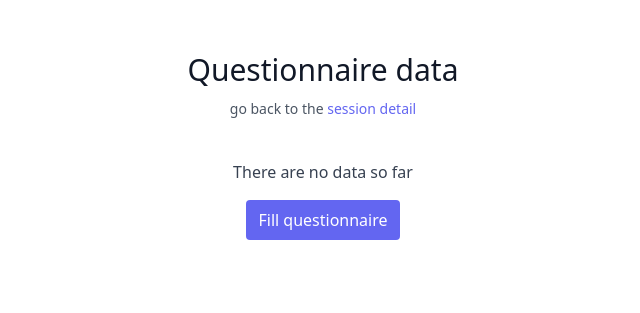
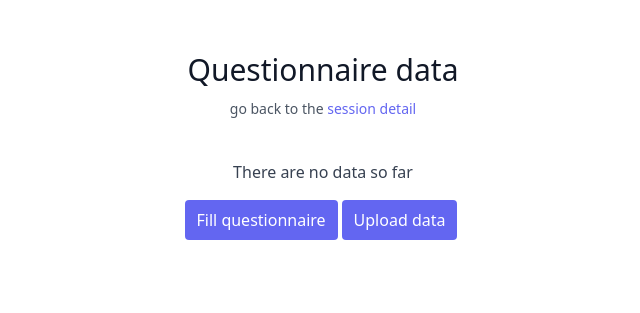
Before and after one commit to BDALab/lbd_analysis_tool, a Django app: template subjects/templates/subjects/session_detail_data_questionnaire.html in a window 1280 px wide. Shown: the part 124-437 px from the top of the page, without its empty margins (317-957 px from the left). Run offline with Django 3.2, Linux system fonts and the light colour scheme; the template is opened without the code that fills it, so the values that code supplies are empty; some libraries are stand-ins or nearby versions.

Commit message:
Added upload button to the questionnaire

```diff
--- a/subjects/templates/subjects/session_detail_data_questionnaire.html
+++ b/subjects/templates/subjects/session_detail_data_questionnaire.html
@@ -262,6 +262,10 @@
                        class="inline-flex text-white bg-indigo-500 border-0 py-2 px-3 mx-1 focus:outline-none hover:bg-indigo-600 rounded">
                         Update data
                     </a>
+                    <a href="{% url 'subjects:import_questionnaire_data' session.subject.code session.session_number %}"
+                       class="inline-flex text-white bg-indigo-500 border-0 py-2 px-3 mx-1 focus:outline-none hover:bg-indigo-600 rounded">
+                        Upload data
+                    </a>
                     <a href="{% url 'subjects:export_questionnaire_data' session.subject.code session.session_number %}"
                        class="inline-flex text-white bg-indigo-500 border-0 py-2 px-3 mx-1 focus:outline-none hover:bg-indigo-600 rounded">
                         Export data
@@ -281,6 +285,10 @@
                        class="inline-flex text-white bg-indigo-500 border-0 py-2 px-3 focus:outline-none hover:bg-indigo-600 rounded">
                         Fill questionnaire
                     </a>
+                    <a href="{% url 'subjects:import_questionnaire_data' session.subject.code session.session_number %}"
+                       class="inline-flex text-white bg-indigo-500 border-0 py-2 px-3 mx-1 focus:outline-none hover:bg-indigo-600 rounded">
+                        Upload data
+                    </a>
                 </div>
             {% endif %}
         </div>
--- a/subjects/urls.py
+++ b/subjects/urls.py
@@ -50,7 +50,7 @@ urlpatterns = [
     # 2. questionnaire data
     path('<str:code>/session/<int:session_number>/data_questionnaire/import/',
          SessionDataQuestionnaireUploadView.as_view(),
-         name='import_data_questionnaire'),
+         name='import_questionnaire_data'),
     path('<str:code>/session/<int:session_number>/data_questionnaire/export',
          export_questionnaire_data,
          name='export_questionnaire_data'),
```
